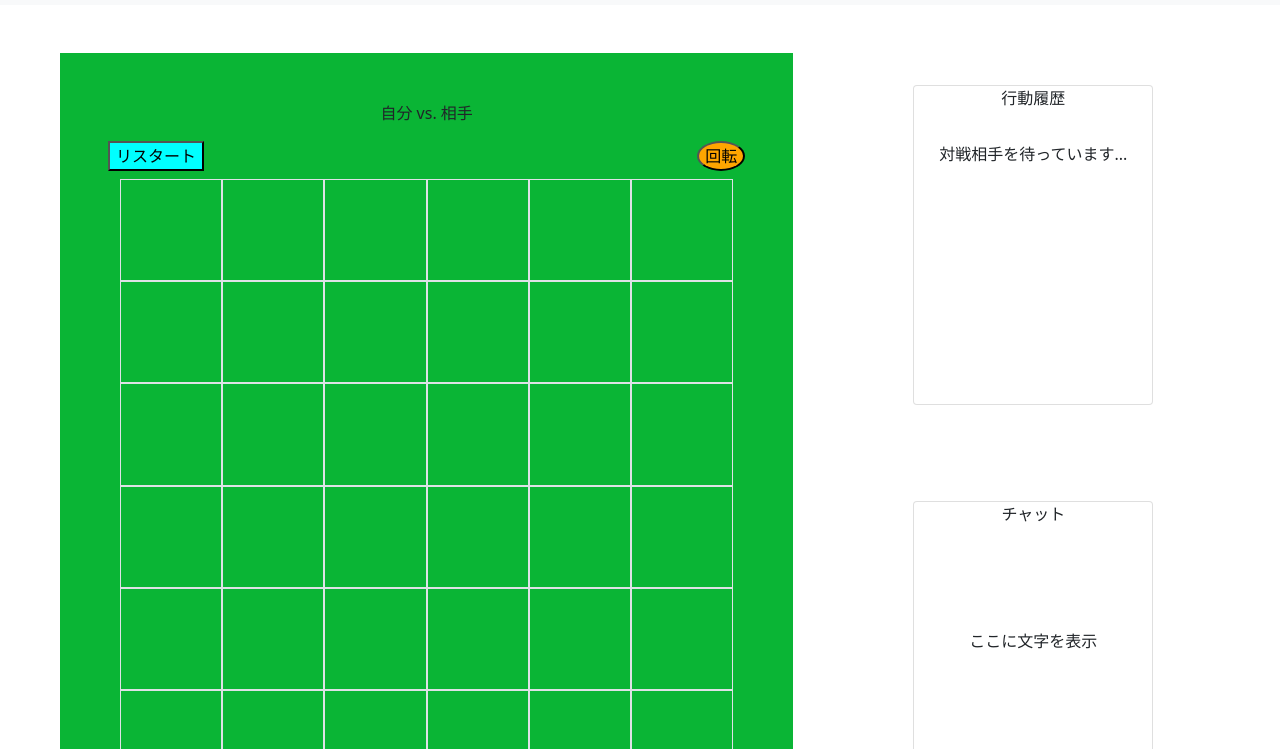
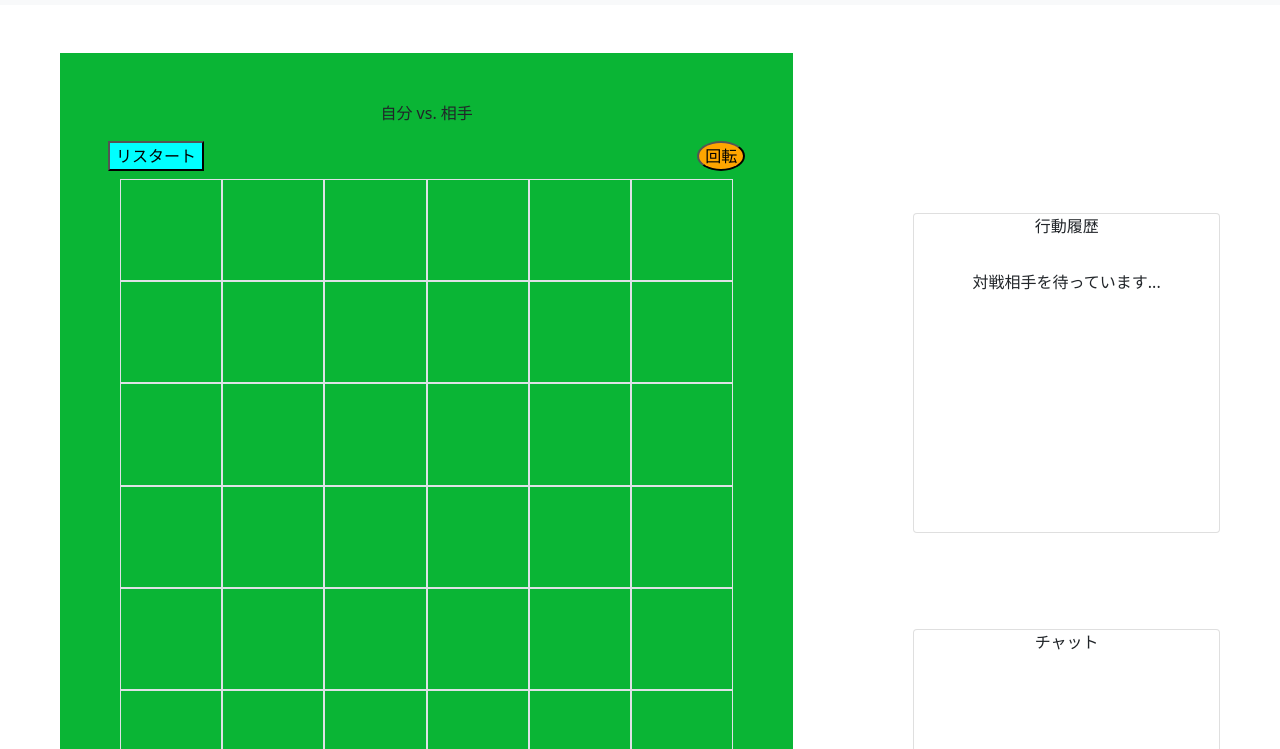
Before and after one commit to nonaka777/board-game, a website: page public/index.html in a window 1280 px wide. Shown: the part 51-800 px from the top of the page. Drawn offline with Linux system fonts and the light colour scheme.

Commit message:
card wo seiretu

```diff
--- a/public/index.html
+++ b/public/index.html
@@ -135,18 +135,17 @@
 
     .card {
       height: 20rem;
+      max-width: 20rem;
       min-width: 15rem;
-      /*min-height: 10rem;
-            max-height: 20rem;*/
     }
 
     .log-block {
       margin-top: 10rem;
     }
 
-    @media (min-width: 576px) {
-      .log-block {
-        margin-top: 2rem;
+    @media (max-width: 992px) {
+      .log-list {
+        margin-top: 0;
       }
     }
 
@@ -249,7 +248,7 @@
   <!-- 盤面6x6 -->
   <div class="container-fluid">
     <div class="row">
-      <div class="col-sm-12 col-md-10 col-lg-8">
+      <div class="col-lg-8">
         <div class="board m-5">
           <div class="player-names text-center">
             <p>
@@ -410,7 +409,9 @@
         </div>
       </div>
       <!-- チャットなど。間に合わなければ削除 -->
-      <div class="col-sm-12 col-md-1 col-lg-3">
+      <div class="col-lg-4">
+        <div class="row">
+          <div class="col">
             <div class="log-block" style="display: flex; flex-direction: column;">
               <div class="card m-5 text-center" style="flex-grow: 1;">
                 <div class="card-head">行動履歴</div>
@@ -418,10 +419,14 @@
                 <!--<div class="card-body">ここに文字を表示</div>-->
                 <div id="status-message" class="card-body" style="flex-grow: 1;">対戦相手を待っています...</div>
               </div>
+            </div>
+          </div>
+
+          <div class="col">
             <div class="card m-5 text-center chat" style="flex-grow: 1;">
               <div class="card-head">チャット</div>
               <ul class="messages overflow-auto"></ul>
-            <div class="card-body" style="flex-grow: 1;">ここに文字を表示</div>
+              <!--<div class="card-body" style="flex-grow: 1;">ここに文字を表示</div>-->
               <div class="card-footer" style="height: 4rem; align-items: center;">
                 <form class="form">
                   <input class="input" autocomplete="off" />
@@ -430,6 +435,8 @@
               </div>
             </div>
           </div>
+        </div>
+
       </div>
     </div>
   </div>
```
Lines whose indentation alone changed are shown as unchanged.
